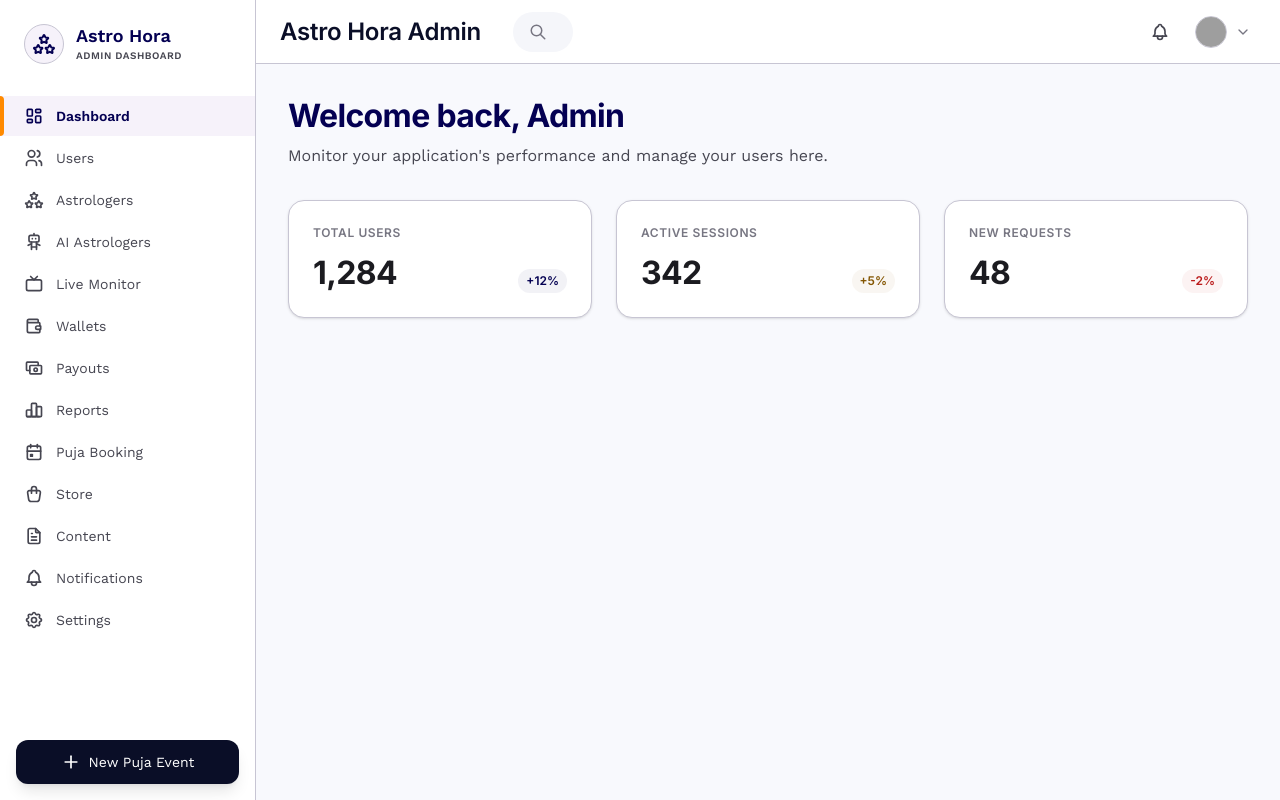
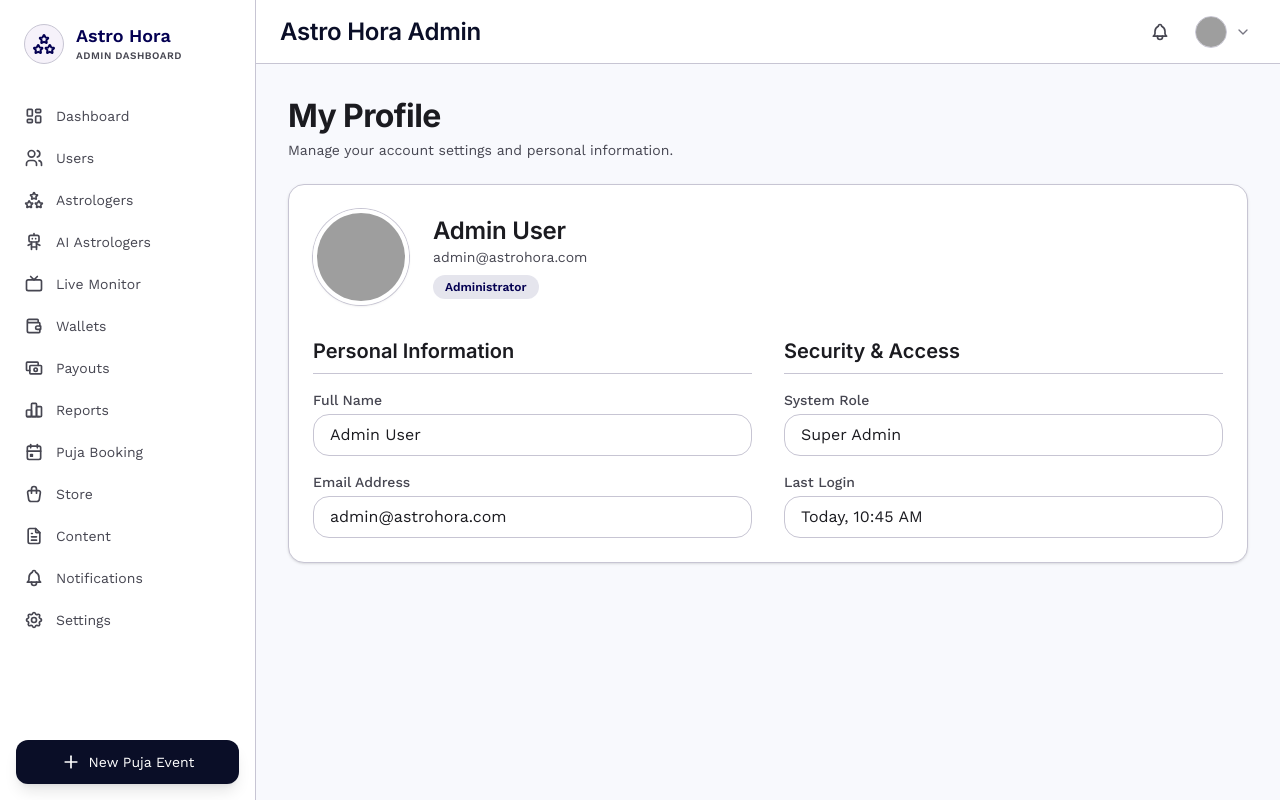
Before and after one commit to atulDev26/Edwid-astroapp-admin, a React (Vite) app: page /profile in a window 1280 px wide. Before the commit this address led to /dashboard. Built offline with nearby package versions, Linux system fonts and the light colour scheme; grey boxes are pictures that could not be loaded.

Commit message:
feat: implement header, user profile dropdown, and admin profile view components

```diff
--- a/src/App.tsx
+++ b/src/App.tsx
@@ -14,6 +14,8 @@ import Content from './View/Content/Content';
 import Notifications from './View/Notifications/Notifications';
 import Settings from './View/Settings/Settings';
 import Layout from './Layout/Layout';
+
+import Profile from './View/Profile/Profile';
 
 const ProtectedRoute = () => {
   return (
@@ -45,6 +47,7 @@ function App() {
           <Route path="/content" element={<Content />} />
           <Route path="/notifications" element={<Notifications />} />
           <Route path="/settings" element={<Settings />} />
+          <Route path="/profile" element={<Profile />} />
         </Route>
 
         {/* Default Redirects */}
--- a/src/Layout/Header.tsx
+++ b/src/Layout/Header.tsx
@@ -1,9 +1,8 @@
+import {
+    IconBell,
+    IconMenu2
+} from '@tabler/icons-react';
 import React from 'react';
-import {
-    IconMenu2,
-    IconSearch,
-    IconBell
-} from '@tabler/icons-react';
 
 import Button from '../Components/Common/Button';
 import UserProfileDropdown from './UserProfileDropdown';
@@ -25,18 +24,6 @@ const Header: React.FC<HeaderProps> = ({ onMenuClick }) => {
                         className="lg:hidden text-on-surface"
                     />
                     <h2 className="typography-h2 text-[#0A0E27] font-bold hidden md:block shrink-0">Astro Hora Admin</h2>
-
-                    {/* Search Bar */}
-                    <div className="hidden sm:flex items-center flex-1 max-w-md ml-4">
-                        <div className="relative w-full">
-                            <IconSearch size={18} className="absolute left-4 top-1/2 -translate-y-1/2 text-outline" />
-                            <input
-                                type="text"
-                                placeholder="Search..."
-                                className="w-full bg-[#F5F6FA] border-none rounded-full py-2.5 pl-11 pr-4 focus:ring-2 focus:ring-primary/20 text-sm transition-all"
-                            />
-                        </div>
-                    </div>
                 </div>
 
                 <div className="flex items-center gap-1 sm:gap-1">
--- a/src/Layout/UserProfileDropdown.tsx
+++ b/src/Layout/UserProfileDropdown.tsx
@@ -40,34 +40,34 @@ const UserProfileDropdown: React.FC = () => {
                     leaveFrom="transform opacity-100 scale-100"
                     leaveTo="transform opacity-0 scale-95"
                 >
-                    <MenuItems className="absolute right-0 mt-2 w-48 origin-top-right divide-y divide-outline-variant rounded-xl bg-white shadow-2xl ring-1 ring-black/5 focus:outline-none z-50 overflow-hidden border border-outline-variant">
-                        <div className="px-1 py-1">
+                    <MenuItems className="absolute right-0 mt-2 w-48 origin-top-right divide-y divide-outline-variant rounded-lg bg-white shadow-lg ring-1 ring-black/5 focus:outline-none z-50 overflow-hidden border border-outline-variant">
+                        <div className="py-1">
                             <MenuItem>
                                 {({ active }) => (
                                     <Link
                                         to="/profile"
                                         className={cn(
-                                            "group flex w-full items-center gap-3 rounded-lg px-3 py-2 text-sm transition-colors",
-                                            active ? "bg-primary text-white" : "text-on-surface"
+                                            "group flex w-full items-center gap-3 px-4 py-2.5 text-sm font-medium transition-colors",
+                                            active ? "bg-surface-container-low text-primary" : "text-on-surface"
                                         )}
                                     >
-                                        <IconUser size={18} />
+                                        <IconUser size={18} stroke={1.5} className={cn("transition-colors", active ? "text-primary" : "text-on-surface-variant")} />
                                         My Profile
                                     </Link>
                                 )}
                             </MenuItem>
                         </div>
-                        <div className="px-1 py-1">
+                        <div className="py-1">
                             <MenuItem>
                                 {({ active }) => (
                                     <button
                                         onClick={() => setLogoutModalOpen(true)}
                                         className={cn(
-                                            "group flex w-full items-center gap-3 rounded-lg px-3 py-2 text-sm transition-colors",
-                                            active ? "bg-error/10 text-error" : "text-error"
+                                            "group flex w-full items-center gap-3 px-4 py-2.5 text-sm font-medium transition-colors",
+                                            active ? "bg-error/5 text-error" : "text-error"
                                         )}
                                     >
-                                        <IconLogout size={18} />
+                                        <IconLogout size={18} stroke={1.5} />
                                         Logout
                                     </button>
                                 )}
--- /dev/null
+++ b/src/View/Profile/Profile.tsx
@@ -0,0 +1,83 @@
+import React from 'react';
+
+const Profile: React.FC = () => {
+    return (
+        <div className="space-y-6">
+            <div className="flex justify-between items-end">
+                <div>
+                    <h1 className="typography-h1 text-on-surface">My Profile</h1>
+                    <p className="typography-body-md text-on-surface-variant mt-1">
+                        Manage your account settings and personal information.
+                    </p>
+                </div>
+            </div>
+
+            <div className="bg-white rounded-2xl shadow-sm border border-outline-variant p-6">
+                <div className="flex items-center gap-6 mb-8">
+                    <div className="w-24 h-24 rounded-full overflow-hidden border-4 border-white shadow-sm ring-1 ring-outline-variant">
+                        <img
+                            src="https://randomuser.me/api/portraits/men/32.jpg"
+                            alt="Admin User"
+                            className="w-full h-full object-cover"
+                        />
+                    </div>
+                    <div>
+                        <h2 className="typography-h2 text-on-surface">Admin User</h2>
+                        <p className="typography-body-md text-on-surface-variant">admin@astrohora.com</p>
+                        <span className="inline-block px-3 py-1 mt-2 text-xs font-semibold text-primary bg-primary/10 rounded-full">
+                            Administrator
+                        </span>
+                    </div>
+                </div>
+
+                <div className="grid grid-cols-1 md:grid-cols-2 gap-8">
+                    <div className="space-y-4">
+                        <h3 className="typography-h3 text-on-surface border-b border-outline-variant pb-2">Personal Information</h3>
+                        <div>
+                            <label className="block text-sm font-medium text-on-surface-variant mb-1">Full Name</label>
+                            <input
+                                type="text"
+                                className="w-full px-4 py-2 border border-outline-variant rounded-lg bg-surface-container-lowest focus:outline-none focus:ring-2 focus:ring-primary/20 transition-all text-on-surface"
+                                defaultValue="Admin User"
+                                disabled
+                            />
+                        </div>
+                        <div>
+                            <label className="block text-sm font-medium text-on-surface-variant mb-1">Email Address</label>
+                            <input
+                                type="email"
+                                className="w-full px-4 py-2 border border-outline-variant rounded-lg bg-surface-container-lowest focus:outline-none focus:ring-2 focus:ring-primary/20 transition-all text-on-surface"
+                                defaultValue="admin@astrohora.com"
+                                disabled
+                            />
+                        </div>
+                    </div>
+
+                    <div className="space-y-4">
+                        <h3 className="typography-h3 text-on-surface border-b border-outline-variant pb-2">Security & Access</h3>
+                        <div>
+                            <label className="block text-sm font-medium text-on-surface-variant mb-1">System Role</label>
+                            <input
+                                type="text"
+                                className="w-full px-4 py-2 border border-outline-variant rounded-lg bg-surface-container-lowest focus:outline-none focus:ring-2 focus:ring-primary/20 transition-all text-on-surface"
+                                defaultValue="Super Admin"
+                                disabled
+                            />
+                        </div>
+                        <div>
+                            <label className="block text-sm font-medium text-on-surface-variant mb-1">Last Login</label>
+                            <input
+                                type="text"
+                                className="w-full px-4 py-2 border border-outline-variant rounded-lg bg-surface-container-lowest focus:outline-none focus:ring-2 focus:ring-primary/20 transition-all text-on-surface"
+                                defaultValue="Today, 10:45 AM"
+                                disabled
+                            />
+                        </div>
+                    </div>
+                </div>
+            </div>
+        </div>
+    );
+};
+
+export default Profile;
```
